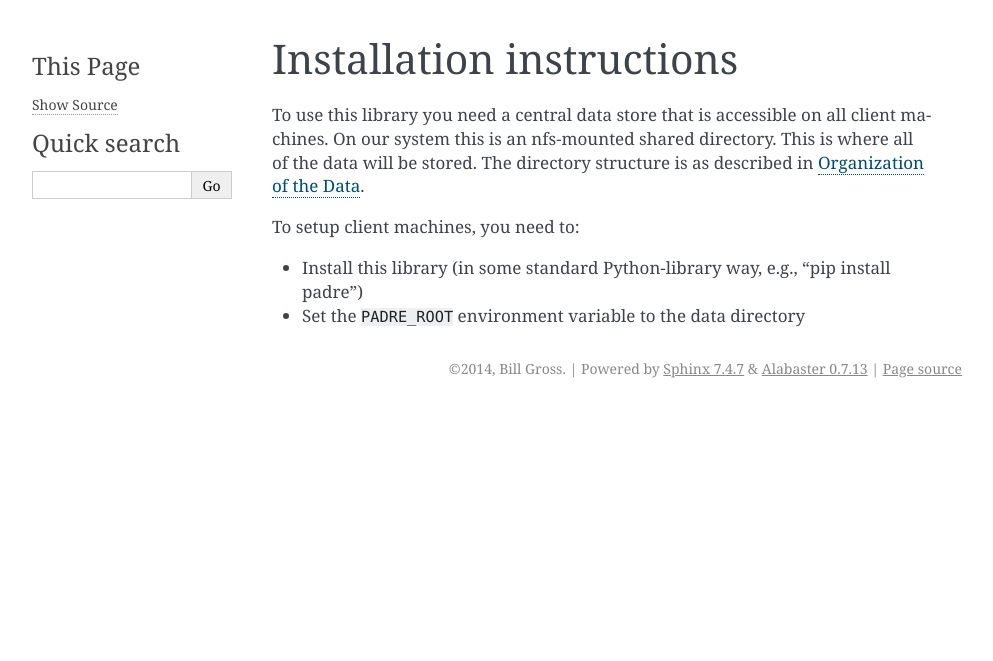
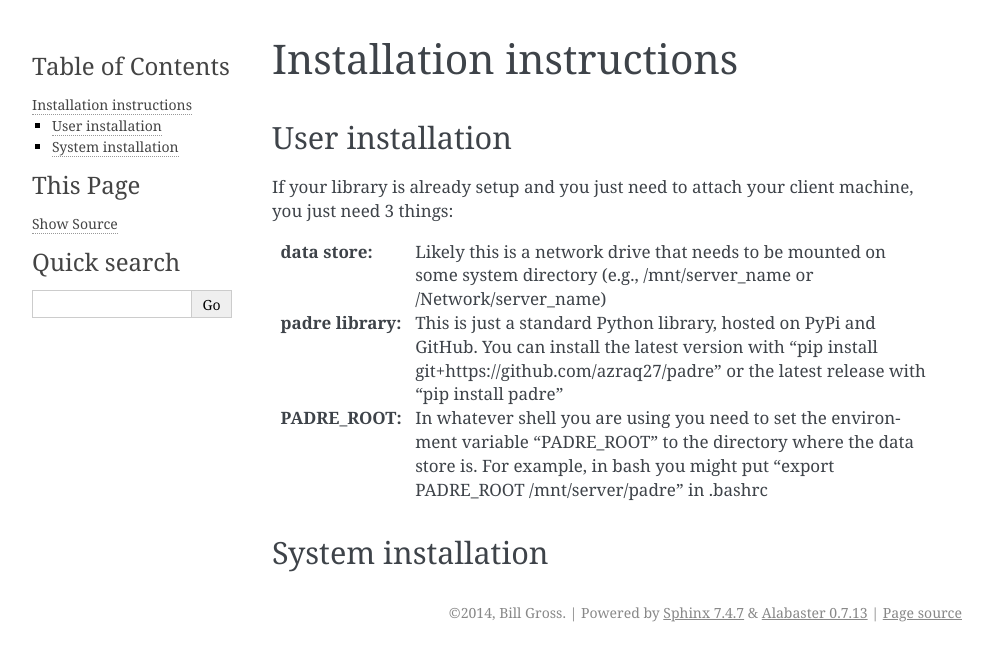
Before and after one commit to azraq27/padre, a Sphinx documentation site: the page built from docs/source/installation.rst, in a window 1280 px wide. Shown: the top 661 px of the page, without its empty margins (148-1141 px from the left). Built offline with Sphinx 7.4.7, drawn with Linux system fonts in a browser that asks for light colours.

Commit message:
updated some docs

```diff
--- a/docs/source/installation.rst
+++ b/docs/source/installation.rst
@@ -1,12 +1,22 @@
 Installation instructions
 ============================
 
-To use this library you need a central data store that is accessible on all client machines. On our system
-this is an nfs-mounted shared directory. This is where all of the data will be stored. The directory structure
-is as described in :doc:`organization`.
+User installation
+-------------------
 
-To setup client machines, you need to:
+If your library is already setup and you just need to attach your client machine, you just need 3 things:
 
-* Install this library (in some standard Python-library way, e.g., "pip install padre")
+:data store:
+	Likely this is a network drive that needs to be mounted on
+	some system directory (e.g., /mnt/server_name or /Network/server_name)
+:padre library:
+	 This is just a standard Python library, hosted on PyPi and GitHub. You
+	 can install the latest version with "pip install git+https://github.com/azraq27/padre"
+	 or the latest release with "pip install padre"
+:PADRE_ROOT:
+	In whatever shell you are using you need to set the environment variable "PADRE_ROOT" to
+	the directory where the data store is. For example, in bash you might put "export PADRE_ROOT
+	/mnt/server/padre" in .bashrc
 
-* Set the ``PADRE_ROOT`` environment variable to the data directory
+System installation
+----------------------
```
